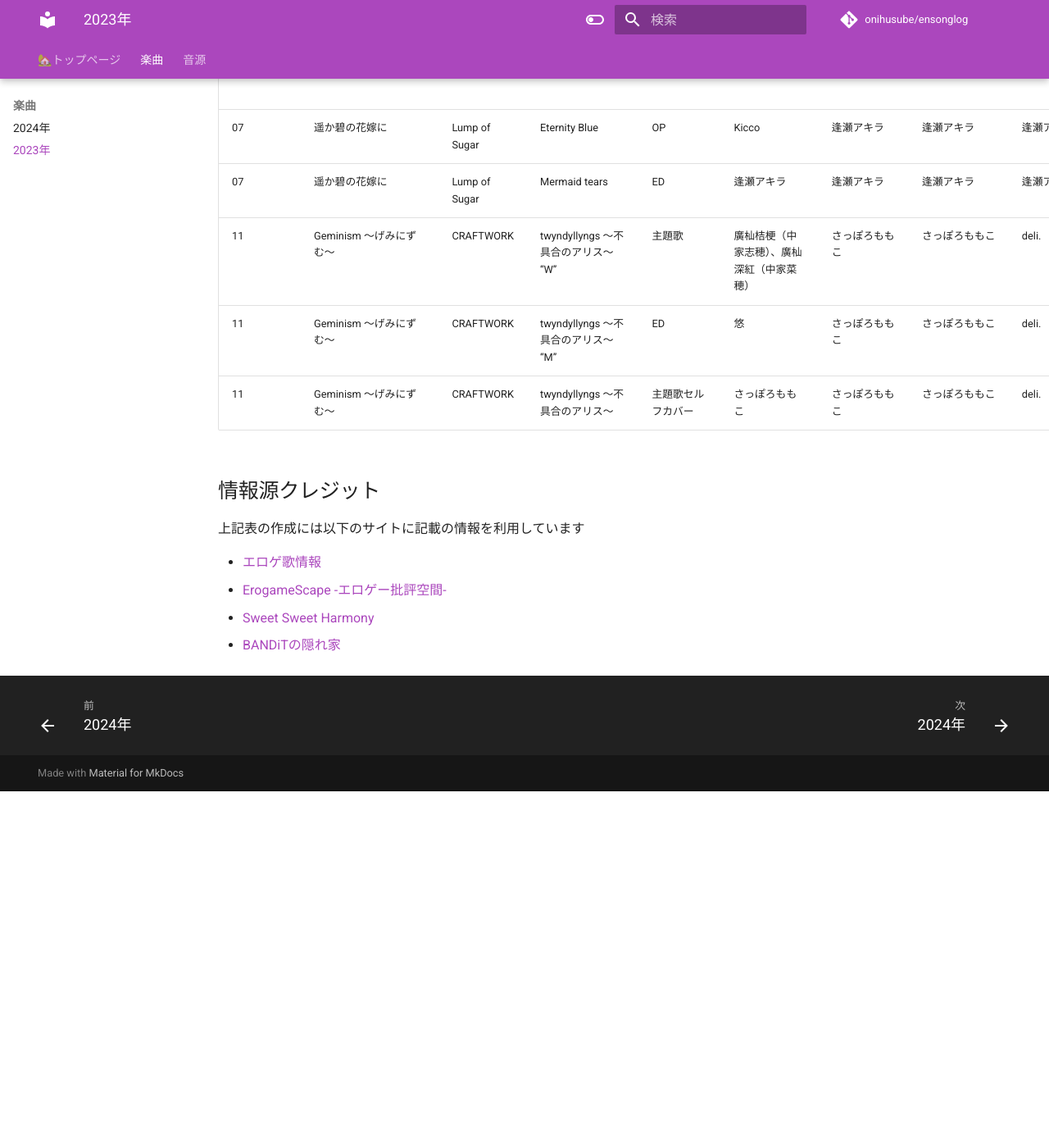
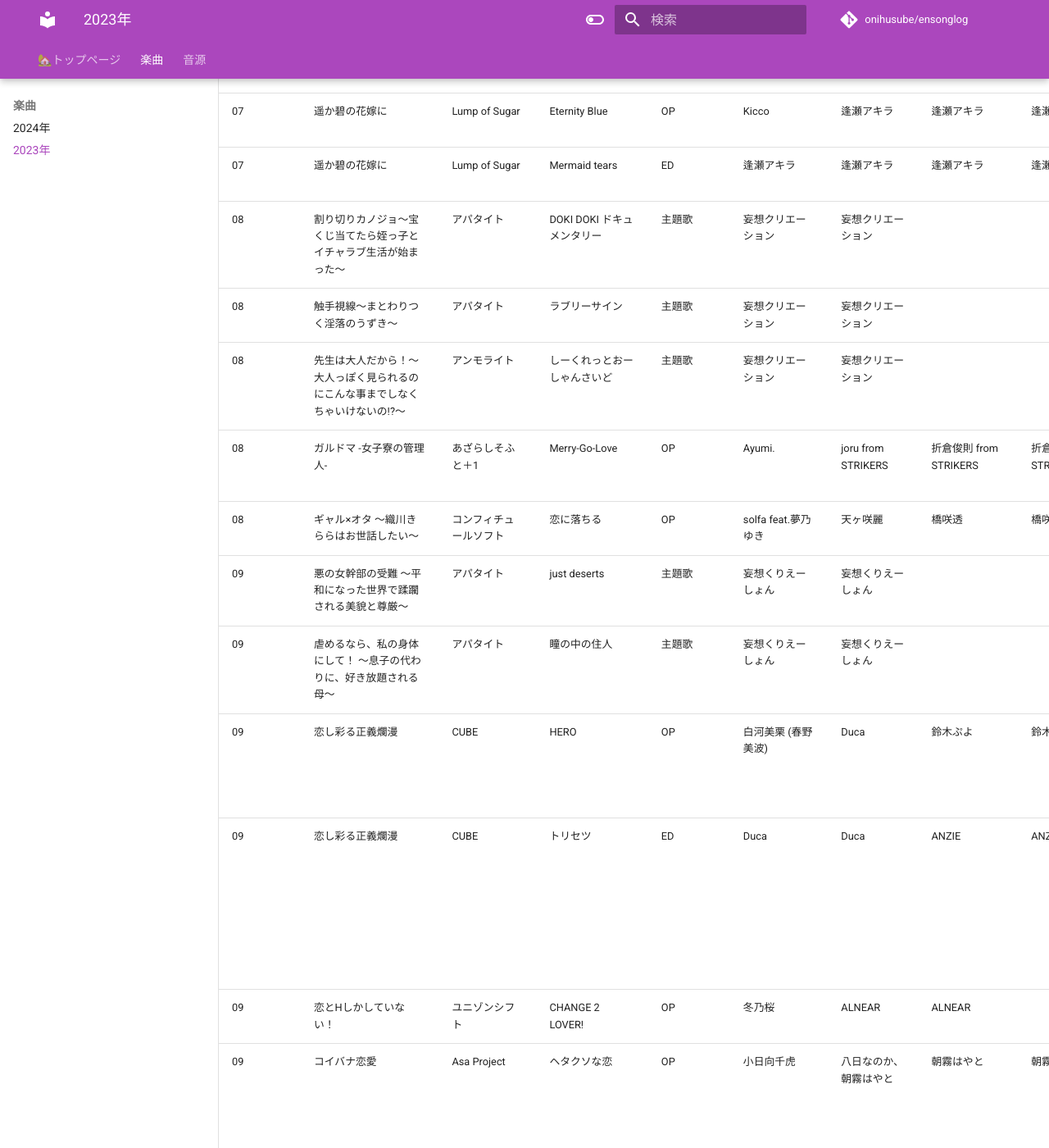
Before and after one commit to onihusube/ensonglog, an MkDocs documentation site: the page built from docs/2023/楽曲.md, in a window 1280 px wide and 1400 px high, scrolled down 12392 px. Shown: the whole window at 82% size. Built offline with MkDocs 1.6.1 and Material for MkDocs 9.7.7, drawn with Linux system fonts in a browser that asks for light colours; comment, search, counter and statistics services are not loaded; before the commit the page ends 13357 px from its top, so only the background shows below that; some of the changed text lies outside the part shown.

Commit message:
2023/08-09追加

```diff
--- a/docs/2023/楽曲.md
+++ b/docs/2023/楽曲.md
@@ -122,6 +122,26 @@ search:
 | 07 | 白恋サクラ＊グラムLF | NanaWind | 終わりなきDuet | ED | 久野藍 | Jin. | A-DASH | A-DASH | 白恋サクラ＊グラムLF テーマソングコレクション！6 |  |  |
 | 07 | 遥か碧の花嫁に | Lump of Sugar | Eternity Blue | OP | Kicco | 逢瀬アキラ | 逢瀬アキラ | 逢瀬アキラ | 初回版特典 サウンドトラック |  |  |
 | 07 | 遥か碧の花嫁に | Lump of Sugar | Mermaid tears | ED | 逢瀬アキラ | 逢瀬アキラ | 逢瀬アキラ | 逢瀬アキラ | 初回版特典 サウンドトラック |  |  |
+| 08 | 割り切りカノジョ～宝くじ当てたら姪っ子とイチャラブ生活が始まった～ | アパタイト | DOKI DOKI ドキュメンタリー | 主題歌 | 妄想クリエーション | 妄想クリエーション | | | ゲームディスク |  |  |
+| 08 | 触手視線～まとわりつく淫落のうずき～ | アパタイト | ラブリーサイン | 主題歌 | 妄想クリエーション | 妄想クリエーション | | | ゲームディスク |  |  |
+| 08 | 先生は大人だから！～大人っぽく見られるのにこんな事までしなくちゃいけないの!?～ | アンモライト | しーくれっとおーしゃんさいど | 主題歌 | 妄想クリエーション | 妄想クリエーション | | | ゲームディスク |  |  |
+| 08 | ガルドマ -女子寮の管理人- | あざらしそふと＋1 | Merry-Go-Love | OP | Ayumi. | joru from STRIKERS | 折倉俊則 from STRIKERS | 折倉俊則 from STRIKERS | Astilbe×arendsii Works Collection 5-Moon- |  |  |
+| 08 | ギャル×オタ ～織川きららはお世話したい～ | コンフィチュールソフト | 恋に落ちる | OP | solfa feat.夢乃ゆき | 天ヶ咲麗 | 橋咲透 | 橋咲透 |  |  |  |
+| 09 | 悪の女幹部の受難 ～平和になった世界で蹂躙される美貌と尊厳～ | アパタイト | just deserts | 主題歌 | 妄想くりえーしょん | 妄想くりえーしょん |  |  | ゲームディスク |  |  |
+| 09 | 虐めるなら、私の身体にして！ ～息子の代わりに、好き放題される母～ | アパタイト | 瞳の中の住人 | 主題歌 | 妄想くりえーしょん | 妄想くりえーしょん |  |  | ゲームディスク |  |  |
+| 09 | 恋し彩る正義爛漫 | CUBE | HERO | OP | 白河美栗 (春野美波) | Duca | 鈴木ぷよ | 鈴木ぷよ | 初回版特典 マキシシングル＆サウンドトラック ダウンロードミュージックカード |  |  |
+| 09 | 恋し彩る正義爛漫 | CUBE | トリセツ | ED | Duca | Duca | ANZIE | ANZIE | 初回版特典 マキシシングル＆サウンドトラック ダウンロードミュージックカード </br> Duca 20th Anniversary Game song COMPLETE BOX Storia |  |  |
+| 09 | 恋とHしかしていない！ | ユニゾンシフト | CHANGE 2 LOVER! | OP | 冬乃桜 | ALNEAR | ALNEAR |  |  |  |  |
+| 09 | コイバナ恋愛 | Asa Project | ヘタクソな恋 | OP | 小日向千虎 | 八日なのか、朝霧はやと | 朝霧はやと | 朝霧はやと | 豪華限定版特典 オリジナルサウンドトラック </br> Symphony Sounds Record 2024 ～from 2009 to 2023～ |  |  |
+| 09 | コイバナ恋愛 | Asa Project | 等身大lover | ED | 冬乃桜 | 朝霧はやと | 朝霧はやと | 朝霧はやと | 豪華限定版特典 オリジナルサウンドトラック |  |  |
+| 09 | 侵蝕 | BISHOP | blindness | 主題歌 | ange | 盃湊 | 盃湊 |  |  |  |  |
+| 09 | それは舞い散る桜のように-Re:BIRTH- | Navel | days | OP | 奥井雅美 |  | アッチョリケ |  | Navel LIVE BEST -NavPA!!2022- </br> Navel LIVE BEST -NavPA!!2023- |  |  |
+| 09 | それは舞い散る桜のように-Re:BIRTH- | Navel | be loved～桜の彼方へ～ | 挿入歌 | 奥井雅美 |  | 内藤侑史 |  | Navel LIVE BEST -NavPA!!2022- </br> Navel LIVE BEST -NavPA!!2023- |  |  |
+| 09 | それは舞い散る桜のように-Re:BIRTH- | Navel | Reflection | ED | Ceui | 西又葵 | 原田篤 | 原田篤 | Navel LIVE BEST -NavPA!!2023- | さと(Ba),小林明日香(Vn,Vla),原田篤(All Other Inst) |  |
+| 09 | それは舞い散る桜のように-Re:BIRTH- | Navel | style |  | YURIA |  | 内藤侑史 |  | Navel LIVE BEST -NavPA!!2023- |  |  |
+| 09 | 猫忍えくすはーとSPIN! | Whirlpool | にゃんだふるdays | OP | solfa feat.夢乃ゆき | 天ヶ咲麗 | 橋咲透 | 橋咲透 | 初回版封入特典 主題歌フル音源DLCカード </br> [Whirlpoolボーカルソング集Vol.6『Theory』](https://booth.pm/ja/items/5887076) |  |  |
+| 09 | 僕がいない間に変貌えられた妻の秘肉 ～ラブラブ新婚妻は他の男に抱かれ淫らに喘ぐ夢を見るか～ | ANIM.teamMM | サファイア | OP | 宇佐美日和 | 宇佐美日和 | SHO FUJiNO |  | 初回特典ダウンロードカード |  |  |
+| 09 | 僕がいない間に変貌えられた妻の秘肉 ～ラブラブ新婚妻は他の男に抱かれ淫らに喘ぐ夢を見るか～ | ANIM.teamMM | clear | ED | 宇佐美日和 | 宇佐美日和 |  |  | 初回特典ダウンロードカード |  |  |
 | 11 | Geminism ～げみにずむ～ | CRAFTWORK | twyndyllyngs 〜不具合のアリス〜 “W” | 主題歌 | 廣杣桔梗（中家志穂）、廣杣深紅（中家菜穂） | さっぽろももこ | さっぽろももこ | deli. | 公式劇伴音樂集（2025/01/31） |  | [:fontawesome-brands-youtube:](https://www.youtube.com/watch?v=hL88FLOFwbY) |
 | 11 | Geminism ～げみにずむ～ | CRAFTWORK | twyndyllyngs 〜不具合のアリス〜 “M” | ED | 悠 | さっぽろももこ | さっぽろももこ | deli. | 公式劇伴音樂集（2025/01/31） |  |  |
 | 11 | Geminism ～げみにずむ～ | CRAFTWORK | twyndyllyngs 〜不具合のアリス〜 | 主題歌セルフカバー | さっぽろももこ | さっぽろももこ | さっぽろももこ | deli. | [LinkCore](https://linkco.re/XMzXtUtH) |  | [:fontawesome-brands-youtube:](https://www.youtube.com/watch?v=TUiHTPwJdHY) |
```
